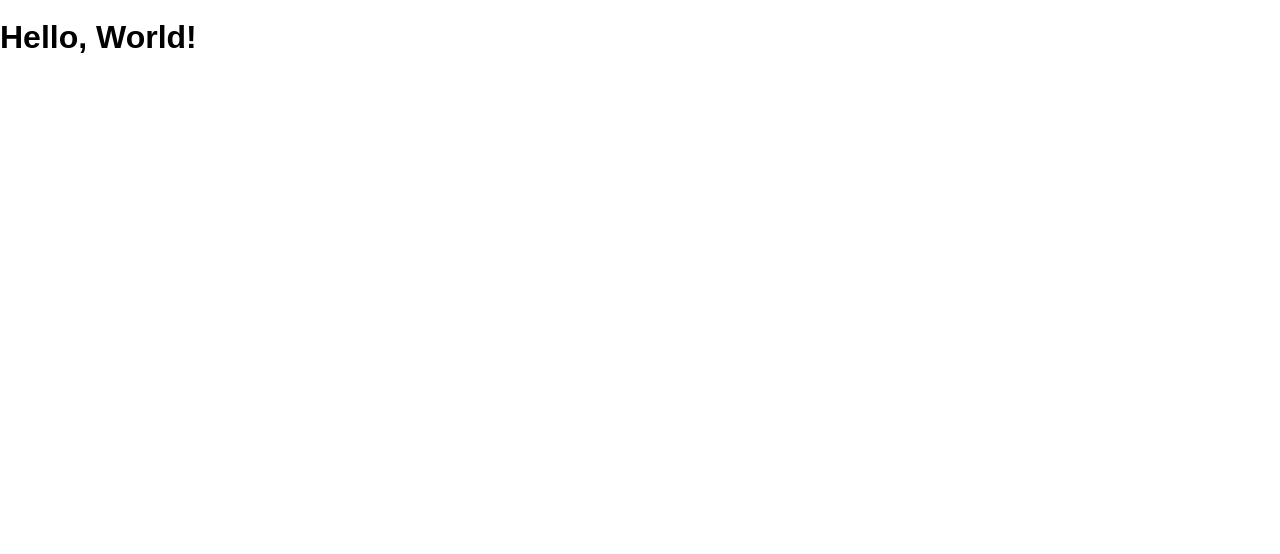
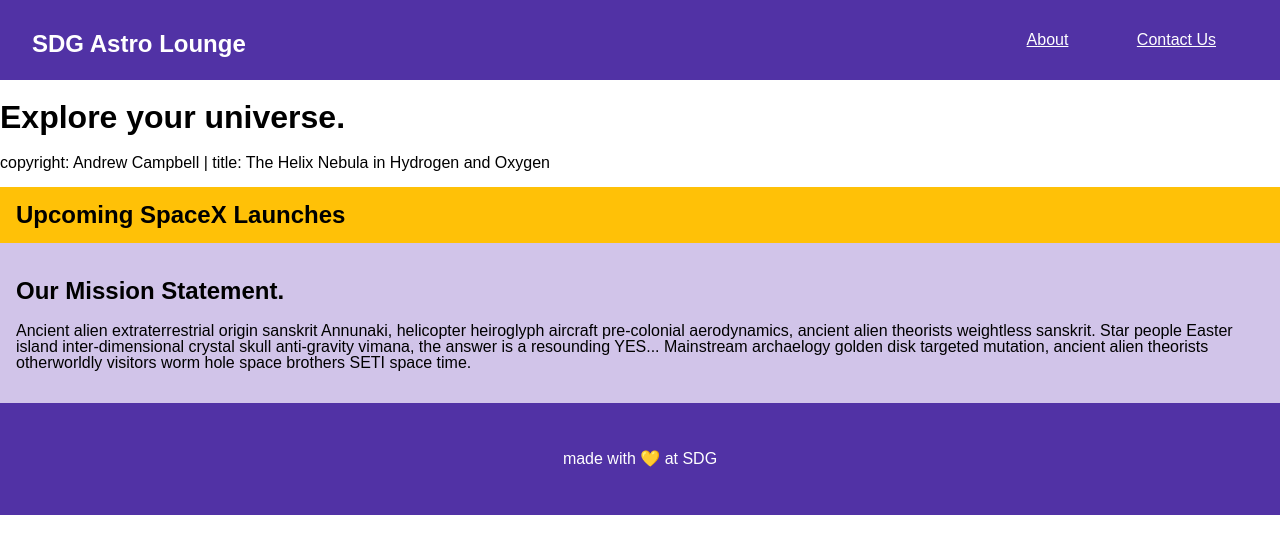
Before and after one commit to WillWarren1/final-countdown, a website: page public/index.html in a window 1280 px wide. Drawn offline with Linux system fonts and the light colour scheme.

Commit message:
worked on css

```diff
--- a/public/index.html
+++ b/public/index.html
@@ -1,14 +1,53 @@
 <!DOCTYPE html>
 <html>
   <head lang="en">
-    <meta charset="UTF-8">
-    <meta name="viewport" content="width=device-width, initial-scale=1">
+    <meta charset="UTF-8" />
+    <meta name="viewport" content="width=device-width, initial-scale=1" />
     <title>Final Countdown</title>
-    <link rel="shortcut icon" href="/favicon.ico">
-    <link rel="stylesheet" href="/screen.css">
+    <link rel="shortcut icon" href="/favicon.ico" />
+    <link rel="stylesheet" href="/screen.css" />
   </head>
   <body>
-    <h1 class='hello-world'></h1>
+    <header>
+      <h2 class="head">SDG Astro Lounge</h2>
+      <nav class="head">
+        <a href="#">About</a>
+        <a href="#">Contact Us</a>
+      </nav>
+    </header>
+    <h1 class="hello-world"></h1>
+    <main>
+      <p>
+        copyright: Andrew Campbell | title: The Helix Nebula in Hydrogen and
+        Oxygen
+      </p>
+      <h2 class="launch-title">Upcoming SpaceX Launches</h2>
+      <article>
+        <h2>
+          Our Mission Statement.
+        </h2>
+        <p>
+          Ancient alien extraterrestrial origin sanskrit Annunaki, helicopter
+          heiroglyph aircraft pre-colonial aerodynamics, ancient alien theorists
+          weightless sanskrit. Star people Easter island inter-dimensional
+          crystal skull anti-gravity vimana, the answer is a resounding YES...
+          Mainstream archaelogy golden disk targeted mutation, ancient alien
+          theorists otherworldly visitors worm hole space brothers SETI space
+          time.
+        </p>
+      </article>
+      <footer>
+        <p>
+          made with 💛 at SDG
+        </p>
+      </footer>
+    </main>
     <script src="/main.js" charset="utf-8"></script>
+    <script
+      defer
+      src="https://use.fontawesome.com/releases/v5.5.0/js/all.js"
+      integrity="sha384-GqVMZRt5Gn7tB9D9q7ONtcp4gtHIUEW/yG7h98J7IpE3kpi+srfFyyB/04OV6pG0"
+      crossorigin="anonymous"
+    ></script>
   </body>
 </html>
--- a/public/main.js
+++ b/public/main.js
@@ -1,6 +1,7 @@
 const main = () => {
   if (document.querySelector('h1.hello-world')) {
-    document.querySelector('h1.hello-world').textContent = 'Hello, World!'
+    document.querySelector('h1.hello-world').textContent =
+      'Explore your universe.'
   }
 }
 
--- a/public/screen.css
+++ b/public/screen.css
@@ -10,3 +10,54 @@ body {
   margin: 0;
   min-height: 100%;
 }
+header {
+  background-color: rgb(81, 50, 165);
+  display: flex;
+  justify-content: space-between;
+  align-content: baseline;
+}
+
+nav {
+  margin: 2rem;
+}
+h2.head {
+  color: white;
+  margin: 2rem 0rem 1rem 2rem;
+}
+
+a {
+  color: white;
+  margin: 0rem;
+  padding: 2rem;
+}
+
+nav :hover {
+  background-color: #ffc107;
+}
+
+.launch-title {
+  background-color: #ffc107;
+  margin: 0rem;
+  padding: 1rem;
+}
+
+article {
+  background-color: #d1c4e9;
+  margin: 0rem;
+  padding: 1rem;
+}
+article h2 {
+  background-color: #d1c4e9;
+}
+
+footer {
+  background-color: rgb(81, 50, 165);
+  color: white;
+  text-align: center;
+  margin: 0rem;
+}
+
+footer p {
+  margin: 0rem;
+  padding: 3rem;
+}
```
